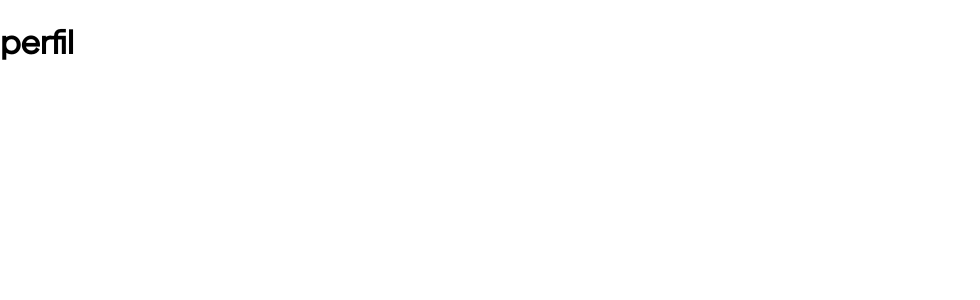
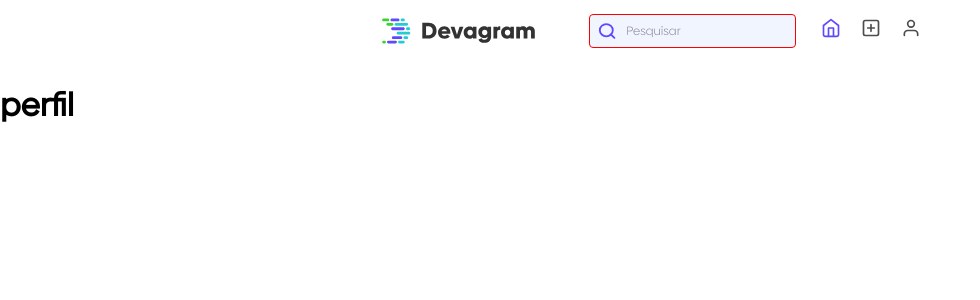
Before and after one commit to gabtonete/devagram-next-frontend, a Next.js app: page /perfil/1 in a window 1280 px wide. Shown: the top 300 px of the page, without its empty margins (0-980 px from the left). Built offline with nearby package versions, Linux system fonts and the light colour scheme; sample sign-in values are in the browser's storage.

Commit message:
[Creation] Cores e link da navbar

```diff
--- a/componentes/layout/Header.js
+++ b/componentes/layout/Header.js
@@ -18,7 +18,7 @@ export default function Header() {
         setTermoPesquisado(e.target.value);
         setResultadoPesquisa([]);
 
-        if(termoPesquisado.length < 3 || termoPesquisado.length == '') {
+        if(e.target.value.length < 3 || termoPesquisado.length == '') {
             return;
         }
 
@@ -37,11 +37,16 @@ export default function Header() {
         router.push(`/perfil/${id}`);
     }
 
+    const redirecionarParaHome = () => {
+        router.push('/');
+    }
+
     return (
         <header className="cabecalhoPrincipal">
             <div className="conteudoCabecalhoPrincipal">
                 <div className="logoCabecalhoPrincipal">
                     <Image
+                        onClick={() => redirecionarParaHome()}
                         src={logoHorizontal}
                         alt="logo horizontal"
                         layout='fill'
--- a/componentes/layout/Navbar.js
+++ b/componentes/layout/Navbar.js
@@ -1,4 +1,7 @@
 import Image from 'next/image';
+import { useRouter } from 'next/router';
+import { useEffect, useState } from 'react';
+
 import imgHomeAtivo from '../../public/imagens/homeAtivo.svg';
 import imgHomeCinza from '../../public/imagens/homeCinza.svg';
 import imgPublicacaoAtivo from '../../public/imagens/publicacaoAtivo.svg';
@@ -6,29 +9,84 @@ import imgPublicacaoCinza from '../../public/imagens/publicacaoCinza.svg';
 import imgUsuarioAtivo from '../../public/imagens/usuarioAtivo.svg';
 import imgUsuarioCinza from '../../public/imagens/usuarioCinza.svg';
 
+const mapaDeRotas = {
+    home: {
+        imagemAtivo: imgHomeAtivo,
+        rotasAtivacao: ['/'],
+        imagemPadrao: imgHomeCinza
+    },
+    publicacao: {
+        imagemAtivo: imgPublicacaoAtivo,
+        rotasAtivacao: ['/publicacao'],
+        imagemPadrao: imgPublicacaoCinza
+    },
+    perfil: {
+        imagemAtivo: imgUsuarioAtivo,
+        rotasAtivacao: ['/perfil/eu', '/perfil/eu/editar'],
+        imagemPadrao: imgUsuarioCinza
+    }
+}
 
 export default function Navbar ({className}) {
+    const [rotaAtiva, setRotaAtiva] = useState('/');
+    const router = useRouter();
+
+    useEffect(() => {
+        definirRotaAtiva();
+    }, [router.asPath]);
+
+    const definirRotaAtiva = () => {
+        const chavesDoMapaDeRotas = Object.keys(mapaDeRotas);
+        const indiceAtivo = chavesDoMapaDeRotas.findIndex(chave => {
+            return mapaDeRotas[chave].rotasAtivacao.includes(
+                window.location.pathname
+            );
+        });
+
+        if(indiceAtivo === -1) {
+            setRotaAtiva('home');
+        } else {
+            setRotaAtiva(chavesDoMapaDeRotas[indiceAtivo]);
+        }
+    }
+
+    const obterImagem = (nome) => {
+        const rotaAtivada = mapaDeRotas[nome];
+
+        if(rotaAtiva === nome) {
+            return rotaAtivada.imagemAtivo;
+        }
+
+        return rotaAtivada.imagemPadrao;
+    }
+
+    const aoClicarNoIcone = (nomeRota) => {
+        setRotaAtiva(nomeRota);
+        router.push(mapaDeRotas[nomeRota].rotasAtivacao[0]);
+    }
+
     return (
         <nav className={`barraNavegacao ${className}`}>
             <ul>
-                <li>
+                <li onClick={() => aoClicarNoIcone('home')}>
                 <Image
-                    src={imgHomeAtivo}
+                    src={obterImagem('home')}
                     alt='icone home'
                     width={20}
                     height={20}
                 />
-                </li><li>
+                </li>
+                <li onClick={() => aoClicarNoIcone('publicacao')}>
                 <Image
-                    src={imgPublicacaoCinza}
+                    src={obterImagem('publicacao')}
                     alt='icone publicacao'
                     width={20}
                     height={20}
                 />
                 </li>
-                <li>
+                <li onClick={() => aoClicarNoIcone('perfil')}>
                 <Image
-                    src={imgUsuarioCinza}
+                    src={obterImagem('perfil')}
                     alt='icone usuario'
                     width={20}
                     height={20}
--- a/componentes/layout/header.scss
+++ b/componentes/layout/header.scss
@@ -9,6 +9,7 @@
             position: relative;
             width: 140px;
             height: 30px;
+            cursor: pointer;
         }
 
         .barraPesquisa {
--- a/pages/perfil/[id]/index.js
+++ b/pages/perfil/[id]/index.js
@@ -1,5 +1,9 @@
-export default function Perfil() {
+import comAutorizacao from '../../../hoc/comAutorizacao';
+
+function Perfil() {
     return (
         <h1>perfil</h1>
     )
 }
+
+export default comAutorizacao(Perfil);
```
